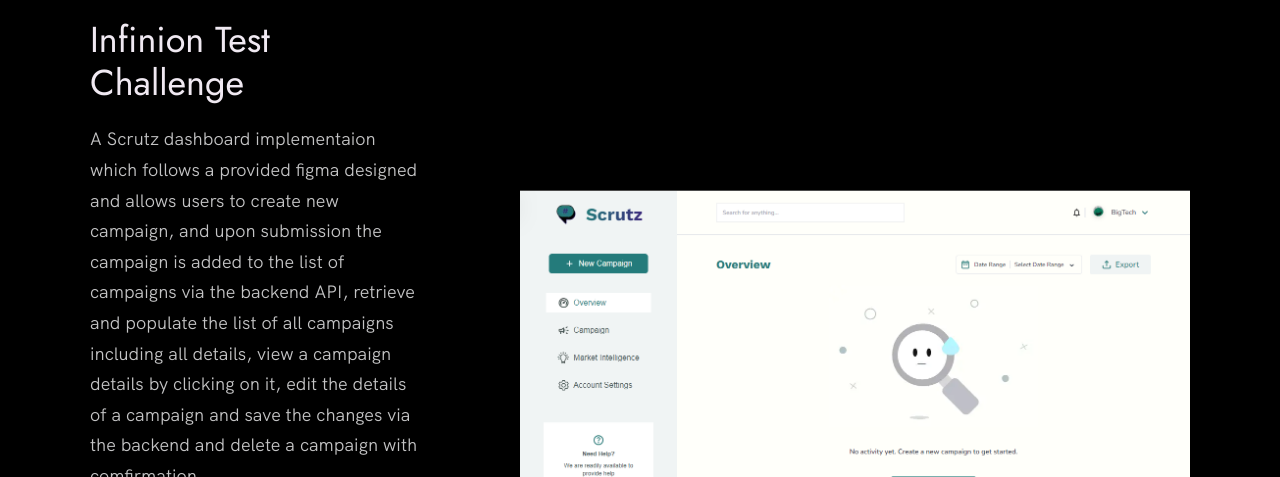
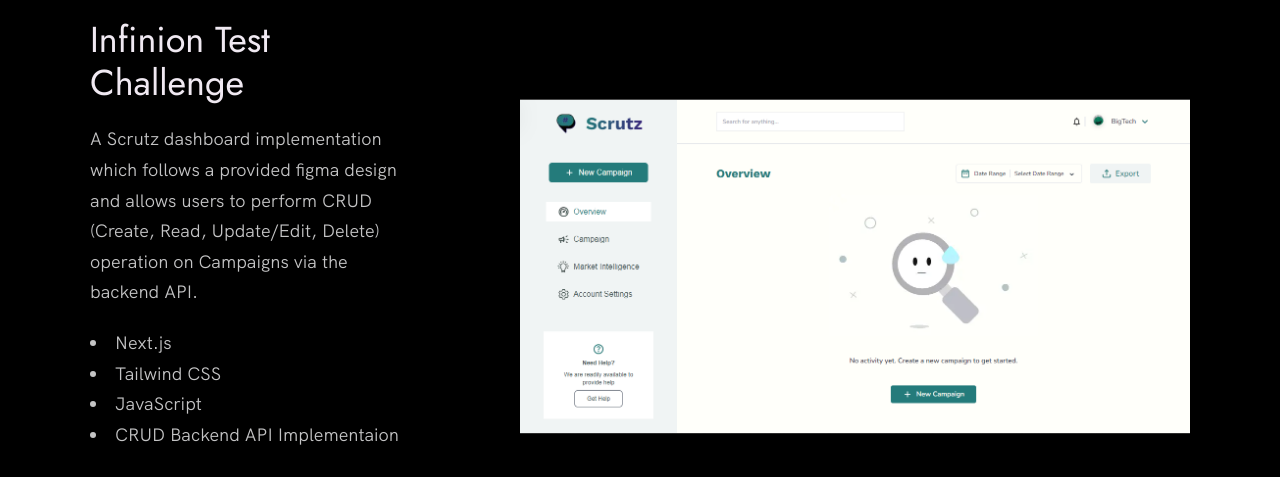
Before and after one commit to Coolhands-frank/Portfolio2, a website built with Vite: page index.html in a window 1280 px wide. Shown: the part 1050-1527 px from the top of the page. Built offline with nearby package versions, Linux system fonts and the light colour scheme.

Commit message:
infinion project discription update

```diff
--- a/index.html
+++ b/index.html
@@ -66,11 +66,8 @@
             <div class="work__text">
               <h3>Infinion Test Challenge</h3>
               <p>
-                A Scrutz dashboard implementaion which follows a provided figma designed
-                and allows users to create new campaign, and upon submission the campaign is added to the
-                list of campaigns via the backend API, retrieve and populate the list of all campaigns including all details,
-                view a campaign details by clicking on it, edit the details of a campaign and save the changes
-                via the backend and delete a campaign with comfirmation.
+                A Scrutz dashboard implementation which follows a provided figma design
+                and allows users to perform CRUD (Create, Read, Update/Edit, Delete) operation on Campaigns via the backend API.
               </p>
               <ul class="work__list">
                 <li>Next.js</li>
```
